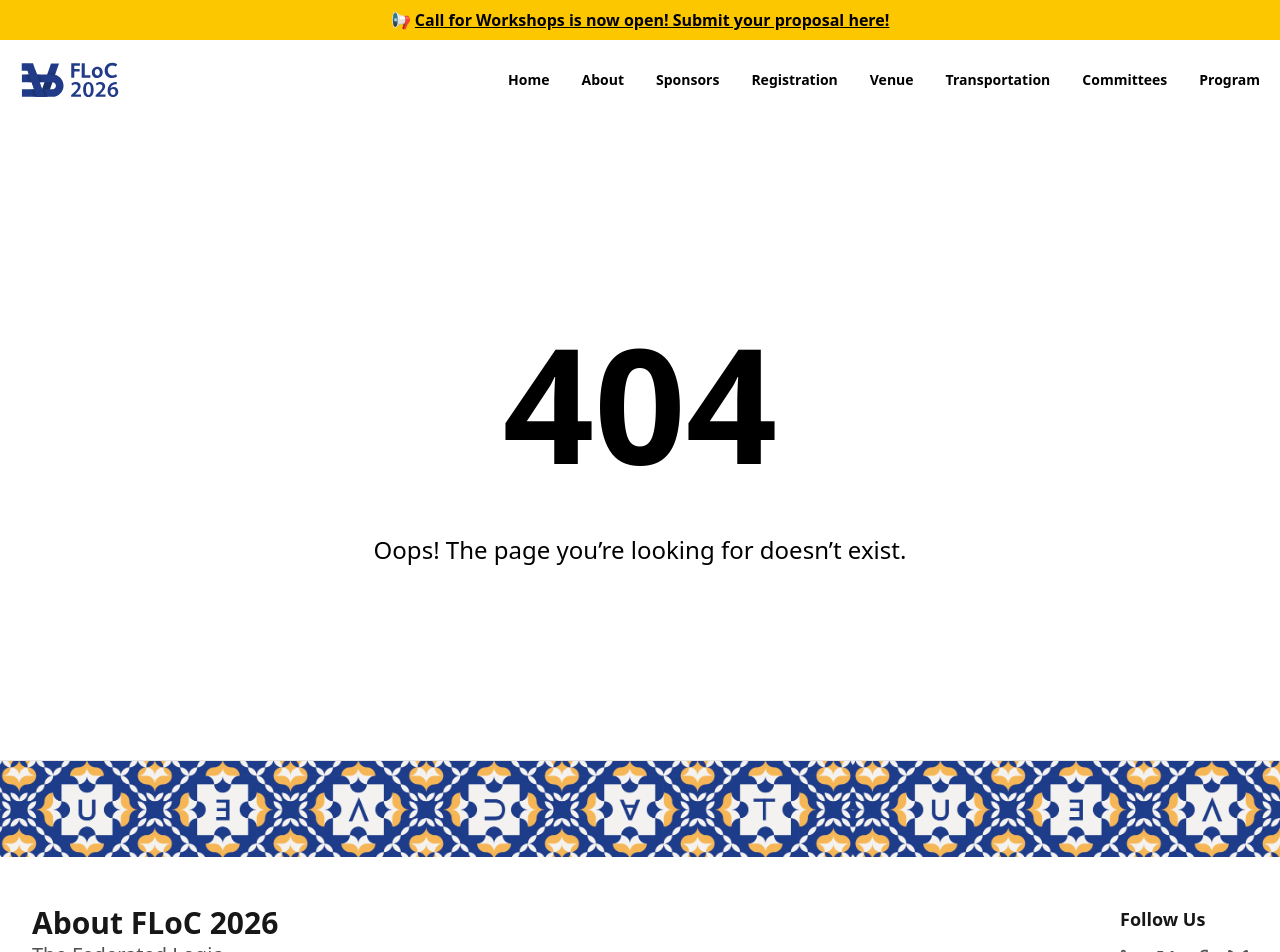
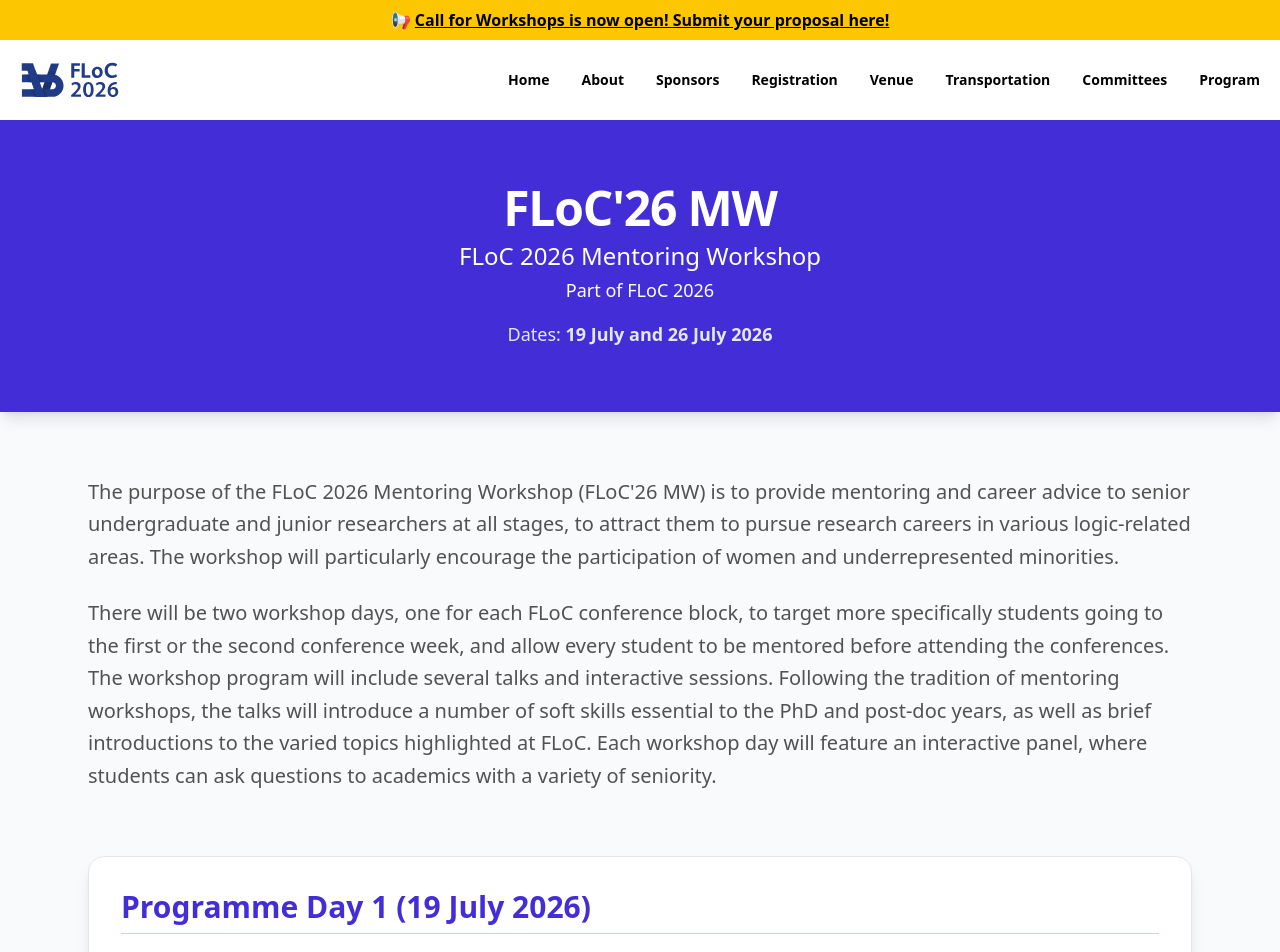
Before and after one commit to nunoplopes/floc26website, a React (Vite) app: page /mentoring-workshop in a window 1280 px wide. Shown: the top 952 px of the page. Built offline with nearby package versions, Linux system fonts and the light colour scheme.

Commit message:
Add page for mentoring workshop (#19)

```diff
--- a/src/App.jsx
+++ b/src/App.jsx
@@ -14,6 +14,7 @@ import SpeakersId from "./components/SpeakersId";
 import Policies from "./pages/Policies";
 import CallForWorkshops from "./pages/CallForWorkshops";
 import IJCAR from "./pages/IJCAR";
+import MentoringWorkshop from "./pages/MentoringWorkshop";
 import NotFound from "./pages/NotFound";
 
 const App = () => {
@@ -32,6 +33,7 @@ const App = () => {
       <Route path="/policies" element={<Policies />} />
       <Route path="/call-for-workshops" element={<CallForWorkshops />} />
       <Route path="/ijcar" element={<IJCAR />} />
+      <Route path="/mentoring-workshop" element={<MentoringWorkshop />} />
       <Route path="*" element={<NotFound />} />
     </Routes>
   );
--- a/src/components/event data/event.js
+++ b/src/components/event data/event.js
@@ -42,7 +42,7 @@ export const schedule = [
     conferences: [
       {
         name: "FLoC Mentoring Workshop",
-        link: null,
+        link: "/mentoring-workshop",
       },
     ],
   },
@@ -88,7 +88,7 @@ export const schedule = [
     conferences: [
       {
         name: "FLoC Mentoring Workshop",
-        link: null,
+        link: "/mentoring-workshop",
       },
     ],
   },
--- /dev/null
+++ b/src/pages/MentoringWorkshop.jsx
@@ -0,0 +1,145 @@
+const MentoringWorkshop = () => {
+  return (
+    <div className="min-h-screen bg-gray-50 text-gray-800 font-sans">
+      <header className="bg-indigo-700 text-white py-16 text-center shadow-lg">
+        <h1 className="text-5xl font-extrabold tracking-tight">FLoC&apos;26 MW</h1>
+        <h2 className="text-2xl mt-2 font-medium">FLoC 2026 Mentoring Workshop</h2>
+        <h3 className="text-lg mt-1 font-light">Part of FLoC 2026</h3>
+        <p className="mt-4 text-gray-200 text-lg">
+          Dates: <strong>19 July and 26 July 2026</strong>
+        </p>
+      </header>
+
+      <main className="max-w-6xl mx-auto px-6 py-16 space-y-16">
+        <section>
+          <div className="space-y-6 text-xl text-neutral-600 leading-relaxed">
+            <p>
+              The purpose of the FLoC 2026 Mentoring Workshop (FLoC&apos;26 MW) is to provide
+              mentoring and career advice to senior undergraduate and junior researchers at all
+              stages, to attract them to pursue research careers in various logic-related areas. The
+              workshop will particularly encourage the participation of women and underrepresented
+              minorities.
+            </p>
+            <p>
+              There will be two workshop days, one for each FLoC conference block, to target more
+              specifically students going to the first or the second conference week, and allow
+              every student to be mentored before attending the conferences. The workshop program
+              will include several talks and interactive sessions. Following the tradition of
+              mentoring workshops, the talks will introduce a number of soft skills essential to the
+              PhD and post-doc years, as well as brief introductions to the varied topics
+              highlighted at FLoC. Each workshop day will feature an interactive panel, where
+              students can ask questions to academics with a variety of seniority.
+            </p>
+          </div>
+        </section>
+
+        <section className="bg-white p-8 rounded-2xl shadow-lg border border-gray-200 space-y-4">
+          <h2 className="text-3xl font-semibold text-indigo-700 mb-4 border-b border-indigo-200 pb-2">
+            Programme Day 1 (19 July 2026)
+          </h2>
+          <div className="space-y-4 text-gray-700 leading-relaxed">
+            <p>TBA</p>
+          </div>
+        </section>
+
+        <section className="bg-white p-8 rounded-2xl shadow-lg border border-gray-200 space-y-4">
+          <h2 className="text-3xl font-semibold text-indigo-700 mb-4 border-b border-indigo-200 pb-2">
+            Programme Day 2 (26 July 2026)
+          </h2>
+          <div className="space-y-4 text-gray-700 leading-relaxed">
+            <p>TBA</p>
+          </div>
+        </section>
+
+        <section className="bg-white p-8 rounded-2xl shadow-lg border border-gray-200 space-y-4">
+          <h2 className="text-3xl font-semibold text-indigo-700 mb-4 border-b border-indigo-200 pb-2">
+            Student Sponsorship
+          </h2>
+          <div className="space-y-4 text-gray-700 leading-relaxed">
+            <p>TBA</p>
+          </div>
+        </section>
+
+        <section className="bg-white p-8 rounded-2xl shadow-lg border border-gray-200 space-y-4">
+          <h2 className="text-3xl font-semibold text-indigo-700 mb-4 border-b border-indigo-200 pb-2">
+            FLoC Buddy
+          </h2>
+          <div className="space-y-4 text-gray-700 leading-relaxed">
+            <p>
+              Is this the first conference you will attend in person? We have all been there. You
+              might not feel comfortable if you don&apos;t know anyone. We will have a Buddy
+              Programme, where we will help you to get in touch with another mentoring-workshop
+              attendee. Every newcomer will be assigned either a more experienced peer or another
+              newcomer, so you are not alone. For those who are not attending a conference for the
+              first time, being a buddy is a way for you to help the community to grow and introduce
+              less experienced students to the field. If you are interested, write{" "}
+              <a
+                href="mailto:steffen.van.bergerem@hu-berlin.de?subject=FLoC%202026%20Buddy"
+                className="text-indigo-600 hover:underline"
+              >
+                Steffen van Bergerem
+              </a>{" "}
+              an email.
+            </p>
+          </div>
+        </section>
+
+        <section className="bg-white p-8 rounded-2xl shadow-lg border border-gray-200">
+          <h2 className="text-3xl font-semibold text-indigo-700 mb-4 border-b border-indigo-200 pb-2">
+            Organisers
+          </h2>
+          <ul className="space-y-2 text-gray-700">
+            <li>
+              <a href="https://svbergerem.de" className="text-indigo-600 hover:underline">
+                Steffen van Bergerem
+              </a>
+              , Humboldt-Universität zu Berlin
+            </li>
+            <li>
+              <a href="https://joaoff.com/" className="text-indigo-600 hover:underline">
+                João F. Ferreira
+              </a>
+              , INESC-ID &amp; IST, University of Lisbon
+            </li>
+            <li>
+              <a href="https://aisychev.github.io/" className="text-indigo-600 hover:underline">
+                Anastasia Isychev
+              </a>
+              , TU Wien
+            </li>
+            <li>
+              <a
+                href="https://lipn.univ-paris13.fr/~kerjean/"
+                className="text-indigo-600 hover:underline"
+              >
+                Marie Kerjean
+              </a>
+              , CNRS
+            </li>
+          </ul>
+        </section>
+
+        <section className="bg-white p-8 rounded-2xl shadow-lg border border-gray-200 space-y-4">
+          <h2 className="text-3xl font-semibold text-indigo-700 mb-4 border-b border-indigo-200 pb-2">
+            Anti-harassment Policy
+          </h2>
+          <div className="space-y-4 text-gray-700 leading-relaxed">
+            <p>
+              We follow the{" "}
+              <a
+                href="https://www.acm.org/about-acm/policy-against-harassment"
+                className="text-indigo-600 hover:underline"
+              >
+                guidance of ACM
+              </a>{" "}
+              in our policy against harassment and unacceptable behaviour. If you experience any
+              such behaviour, please report it to the organisers.
+            </p>
+          </div>
+        </section>
+      </main>
+    </div>
+  );
+};
+
+export default MentoringWorkshop;
```
